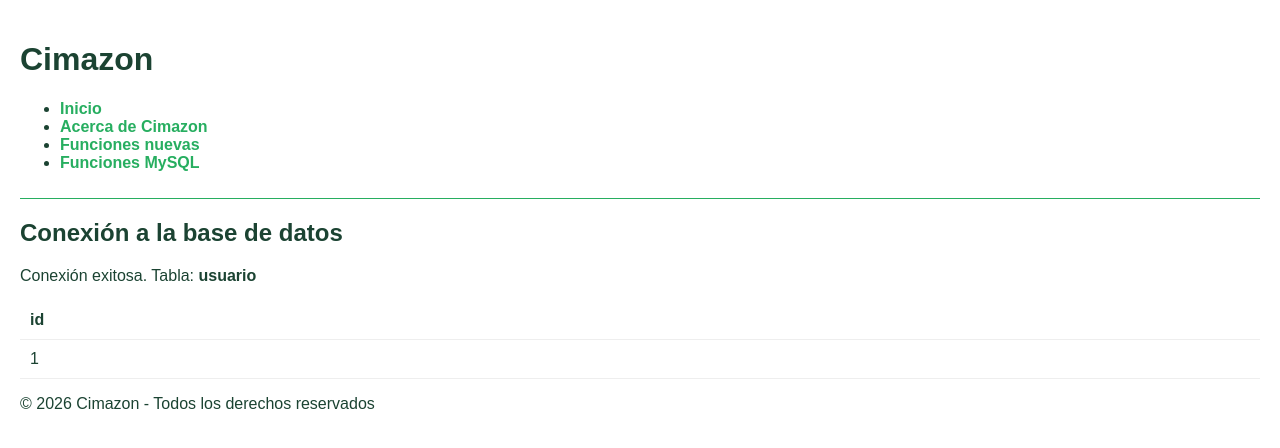
After one commit to MilenaFoyainChico02/2526_desarrollo_web, a Flask app: page /conexion in a window 1280 px wide. The commit adds this page. Shown: the top 448 px of the page. Run offline with Flask 3, Linux system fonts and the light colour scheme; tables that the repository leaves empty or names only in its code hold one stand-in row (values such as "Sample post").

Commit message:
proyecto

```diff
--- a/proyecto/app.py
+++ b/proyecto/app.py
@@ -6,6 +6,7 @@ from inventario.funcion import funciones as Producto
 from flask_sqlalchemy import SQLAlchemy
 from inventario.inv_persistencia import guardar_txt, leer_txt, guardar_json, leer_json, guardar_csv, leer_csv
 from inventario import inv_persistencia as persistencia
+from conexion.conexion import conectar
 
 app = Flask(__name__)
 app.config['SECRET_KEY'] = 'mi_llave_secreta'
@@ -42,14 +43,14 @@ def cartelera_nuevo():
         return redirect(url_for('funciones_listar'))
     return render_template('cartelera_form.html', form=form)
 
-# ruta para listar productos
+# ruta para listar productos con sqlite
 @app.route('/funciones')
 def funciones_listar():
     inventario.cargar_desde_db()
     Lista_productos = inventario.productos.values()
     return render_template('cartelera.html', productos=Lista_productos)
 
-# ruta para editar funciones
+# ruta para editar funciones con sqlite
 @app.route('/productos/editar/<int:id>', methods=['GET', 'POST'])
 def producto_editar(id):
     producto = inventario.productos.get(id)
@@ -81,7 +82,7 @@ def producto_editar(id):
 
     return render_template('producto_editar.html', form=form, producto=producto)
 
-# ruta para eliminar funciones
+# ruta para eliminar funciones con sqlite
 @app.route('/productos/eliminar/<int:id>', methods=['GET', 'POST'])
 def producto_eliminar(id):
     if inventario.eliminar_producto(id):
@@ -89,6 +90,27 @@ def producto_eliminar(id):
     else:
         flash('No se pudo encontrar la película', 'danger')
     return redirect(url_for('funciones_listar'))
+
+# ruta para listar productos con mysql
+@app.route('/funciones_mysql')
+def funciones_mysql():
+    try:
+        conn = conectar()
+        if conn is None or not conn.is_connected():
+            flash('Conexión a la base de datos fallida', 'danger')
+            return redirect(url_for('inicio'))
+
+        cursor = conn.cursor()
+        cursor.execute('USE cimazon')
+        cursor.execute('SELECT id, nombre, descripcion, cantidad, precio FROM producto')
+        rows = cursor.fetchall()
+        cursor.close()
+        conn.close()
+        productos_mysql = [Producto(row[0], row[1], row[2], row[3], row[4]) for row in rows]
+        return render_template('cartelera.html', productos=productos_mysql)
+    except Exception as e:
+        flash(f'Error al conectar a la base de datos: {e}', 'danger')
+        return redirect(url_for('inicio'))
 
 # ruta para los datos persistentes
 @app.route('/datos', methods=['GET', 'POST'])
@@ -117,5 +139,31 @@ def datos():
     datos_csv = leer_csv()
     return render_template('datos.html', datos_txt=datos_txt, datos_json=datos_json, datos_csv=datos_csv)
 
+# ruta para conexión a la base de datos
+@app.route('/conexion')
+def conexion():
+    error = None
+    rows = None
+    columns = None
+    table = 'usuario'
+
+    try:
+        conn = conectar()
+        if conn is None or not conn.is_connected():
+            error = 'Conexión a la base de datos fallida'
+            return render_template('conexion.html', error=error, rows=rows, columns=columns, table=table)
+
+        cursor = conn.cursor()
+        cursor.execute('USE cimazon')
+        cursor.execute('SELECT * FROM usuario')
+        rows = cursor.fetchall()
+        columns = cursor.column_names
+        cursor.close()
+        conn.close()
+        return render_template('conexion.html', error=error, rows=rows, columns=columns, table=table)
+    except Exception as e:
+        error = f'Error al conectar a la base de datos: {e}'
+        return render_template('conexion.html', error=error, rows=rows, columns=columns, table=table)
+
 if __name__ == '__main__':
     app.run(debug=True)
--- /dev/null
+++ b/proyecto/conexion/conexion.py
@@ -0,0 +1,16 @@
+# clase de conexión a la base de datos my
+import mysql.connector
+from mysql.connector import Error
+def conectar():
+    try:
+        conexion = mysql.connector.connect(
+            host='localhost',
+            database='cimazon',
+            user='root',
+            password='Polacasj'
+        )
+        if conexion.is_connected():
+            return conexion
+    except Error as e:
+        print(f"Error al conectar a la base de datos: {e}")
+        return None
--- a/proyecto/inventario/inv_persistencia.py
+++ b/proyecto/inventario/inv_persistencia.py
@@ -48,7 +48,7 @@ def guardar_csv(datos_peli: dict):
         if not existe:
             # Ponemos los encabezados de Cimazon
             writer.writerow(['Nombre', 'Descripcion', 'Cantidad', 'Precio'])
-        # Guardamos solo los valores del diccionario
+        # guardamos solo los valores del diccionario
         writer.writerow(datos_peli.values())
 
 def leer_csv():
--- a/proyecto/templates/base.html
+++ b/proyecto/templates/base.html
@@ -13,6 +13,7 @@
         <li><a href="{{ url_for('inicio') }}">Inicio</a></li>
         <li><a href="{{ url_for('about') }}">Acerca de Cimazon</a></li>
         <li><a href="{{ url_for('cartelera_nuevo') }}">Funciones nuevas</a></li>
+        <li><a href="{{ url_for('funciones_mysql') }}">Funciones MySQL</a></li>
 
     </ul>
         </nav>
--- /dev/null
+++ b/proyecto/templates/conexion.html
@@ -0,0 +1,33 @@
+{% extends 'base.html' %}
+
+{% block title %}Conexión a la base de datos{% endblock %}
+
+{% block content %}
+    <h2>Conexión a la base de datos</h2>
+
+    {% if error %}
+        <div class="alert alert-danger">{{ error }}</div>
+    {% elif rows is not none and rows|length == 0 %}
+        <p>No se encontraron registros en la tabla.</p>
+    {% else %}
+        <p>Conexión exitosa. Tabla: <strong>{{ table }}</strong></p>
+        <table>
+            <thead>
+                <tr>
+                    {% for col in columns %}
+                        <th>{{ col }}</th>
+                    {% endfor %}
+                </tr>
+            </thead>
+            <tbody>
+                {% for row in rows %}
+                    <tr>
+                        {% for value in row %}
+                            <td>{{ value }}</td>
+                        {% endfor %}
+                    </tr>
+                {% endfor %}
+            </tbody>
+        </table>
+    {% endif %}
+{% endblock %}
```
